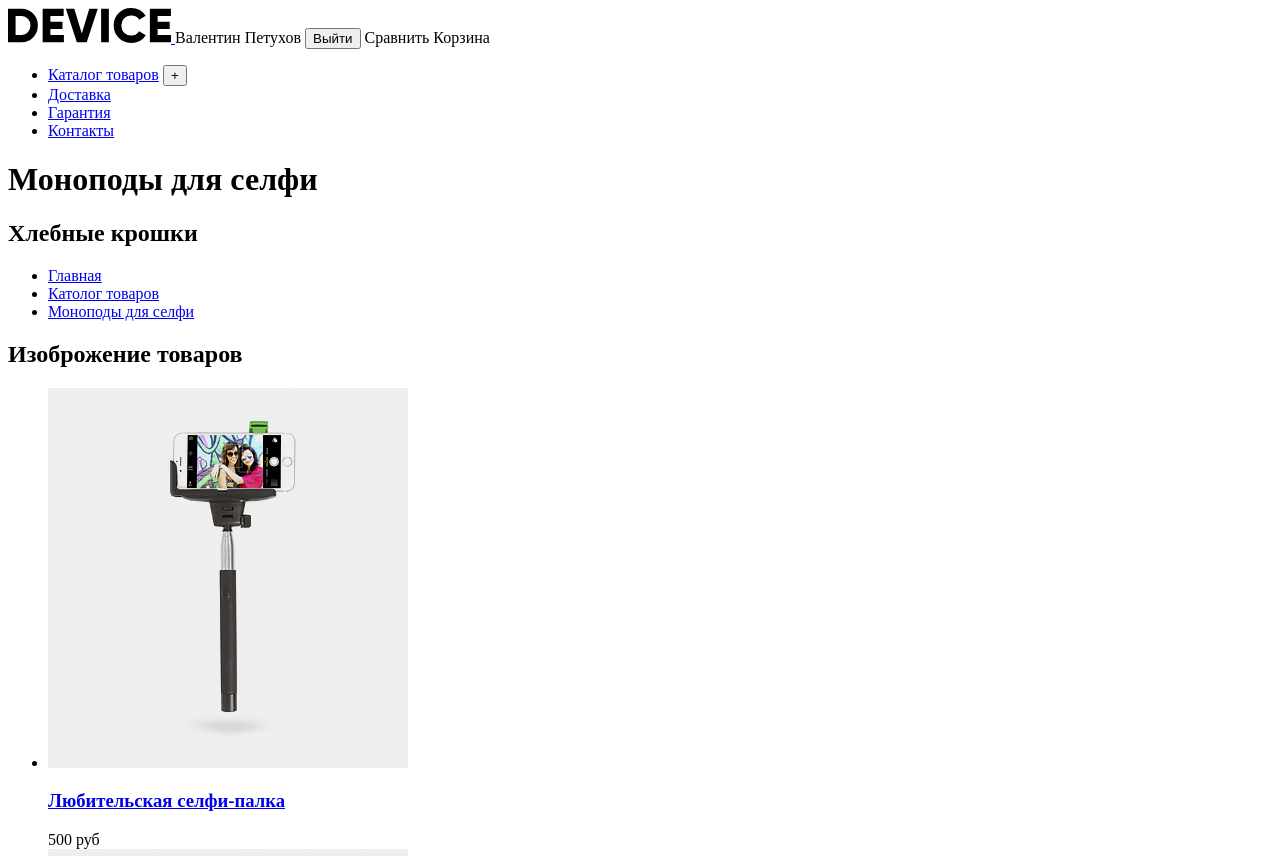
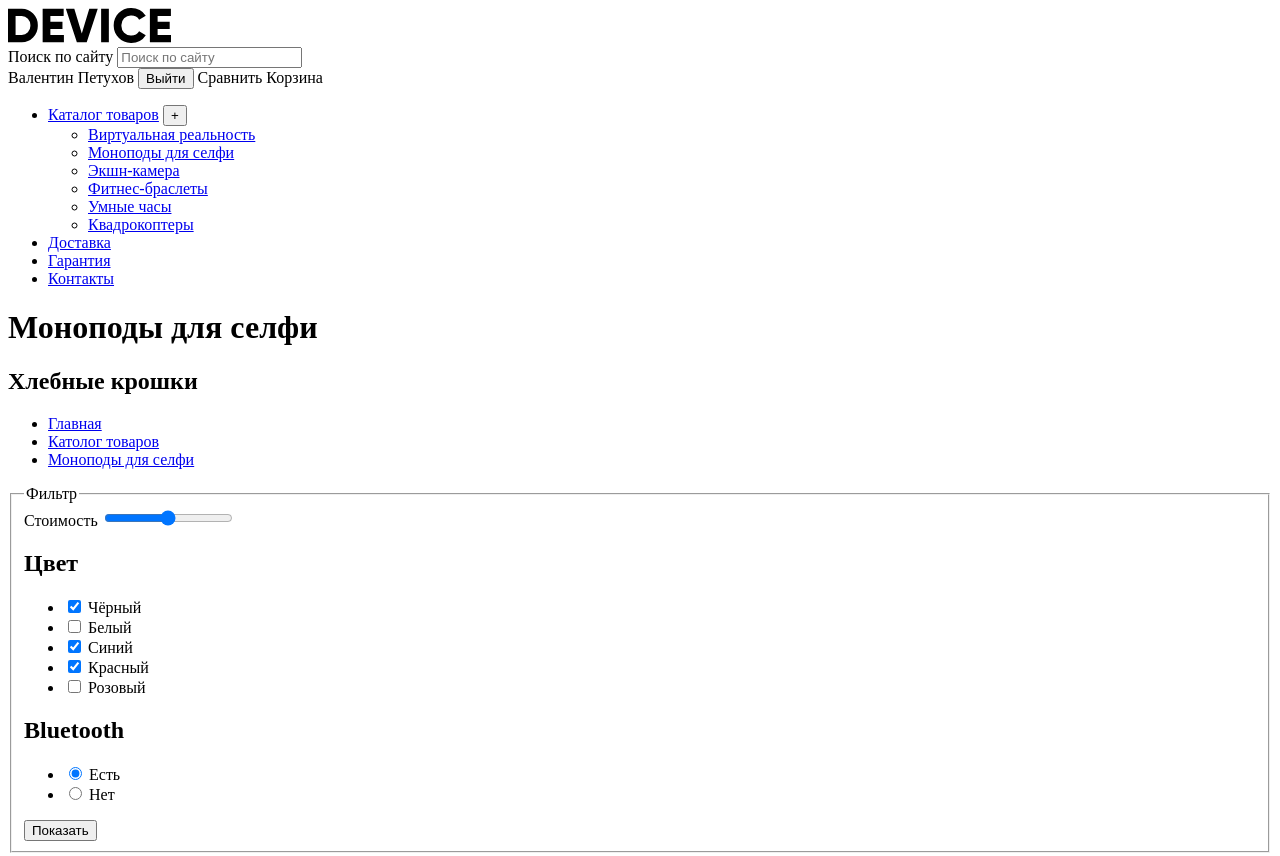
Before and after one commit to SldTir/874017-device-26, a plain HTML site: page catalog.html in a window 1280 px wide. Shown: the top 856 px of the page. Drawn offline with Linux system fonts and the light colour scheme.

Commit message:
Добавил поля

```diff
--- a/catalog.html
+++ b/catalog.html
@@ -10,8 +10,12 @@
         <a href="index.html">
           <img src="img/logo.svg" alt="Логотип DEVICE">
         </a>
-
-        <!-- Здесь будет поле-->
+        <form action="https://echo.htmlacademy.ru" method="post">
+            <label>
+              <span class="visually-hidden">Поиск по сайту</span>
+              <input type="search" name="search" placeholder="Поиск по сайту">
+            </label>
+        </form>
         <a>
           <!-- Фоновая картика человчка -->
           Валентин Петухов
@@ -27,7 +31,16 @@
         </a>
         <ul>
           <li><a href="#">Каталог товаров</a>
-            <button type="button">+</button></li>
+            <button type="button">+</button>
+              <ul>
+                <li><a href="#">Виртуальная реальность</a></li>
+                <li><a href="#">Моноподы для селфи</a></li>
+                <li><a href="#">Экшн-камера</a></li>
+                <li><a href="#">Фитнес-браслеты</a></li>
+                <li><a href="#">Умные часы</a></li>
+                <li><a href="#">Квадрокоптеры</a></li>
+              </ul>
+          </li>
           <li><a href="#">Доставка</a></li>
           <li><a href="#">Гарантия</a></li>
           <li><a href="#">Контакты</a></li>
@@ -38,16 +51,72 @@
       <h1>Моноподы для селфи</h1>
 
       <section>
-        <h2>Хлебные крошки</h2>
+        <h2 class="visually-hidden">Хлебные крошки</h2>
         <ul>
           <li><a href="index.html">Главная</a></li>
           <li><a href="#">Католог товаров</a></li>
           <li><a href="#">Моноподы для селфи</a></li>
         </ul>
       </section>
-
       <!-- Красная область с фильтрами и полями -->
-
+      <form action="https://echo.htmlacademy.ru" method="get">
+        <fieldset>
+          <legend>Фильтр</legend>
+          <label>
+            Стоимость
+            <input type="range" name="cost" max="8000" min="0">
+          </label>
+          <h2>Цвет</h2>
+          <ul>
+            <li>
+              <label>
+                <input type="checkbox" name="color" value="black" checked>
+                Чёрный
+              </label>
+            </li>
+            <li>
+                <label>
+                  <input type="checkbox" name="color" value="white">
+                  Белый
+                </label>
+            </li>
+            <li>
+                <label>
+                  <input type="checkbox" name="color" value="blue" checked>
+                  Синий
+                </label>
+            </li>
+            <li>
+                <label>
+                  <input type="checkbox" name="color" value="red" checked>
+                  Красный
+                </label>
+            </li>
+            <li>
+                <label>
+                  <input type="checkbox" name="color" value="pink">
+                  Розовый
+                </label>
+            </li>
+          </ul>
+          <h2>Bluetooth</h2>
+          <ul>
+            <li>
+              <label>
+                <input type="radio" name="Bluetooth" value="yes" checked>
+                Есть
+              </label>
+            </li>
+            <li>
+              <label>
+                <input type="radio" name="Bluetooth" value="no">
+                Нет
+              </label>
+            </li>
+          </ul>
+          <button type="submit">Показать</button>
+        </fieldset>
+      </form>
       <section>
         <h2>Изоброжение товаров</h2>
         <ul>
@@ -84,23 +153,23 @@
       </a>
 
       <section>
-        <h2>Интерфейс</h2>
-        <a>
+        <h2 class="visually-hidden">Интерфейс</h2>
+        <a href="#">
           <!-- Фоновая картика человчка -->
           Валентин Петухов</a>
         <button type="button">Выйти</button>
-        <a>
+        <a href="#">
           <!-- Фоновая картика диограммы -->
           Сравнить
         </a>
-        <a>
+        <a href="#">
           <!-- Фоновая картика диограммы -->
           Корзина
         </a>
       </section>
 
       <section>
-        <h2>Контакты</h2>
+        <h2 class="visually-hidden">Контакты</h2>
         <p>г. Москва, ул. Строителей, 15</p>
         <ul>
           <li><a href="#">ДОСТАВКА</a></li>
@@ -113,11 +182,11 @@
       <!-- Фоновая картика полосочки -->
 
       <section>
-        <h2>Соцсети</h2>
+        <h2 class="visually-hidden">Соцсети</h2>
           <ul>
-          <li><a href="#"><!-- Фоновая картика Фейсбук --></a></li>
-          <li><a href="#"><!-- Фоновая картика Инстаграмм --></a></li>
-          <li><a href="#"><!-- Фоновая картика Твиттер --></a></li>
+          <li><a href="https://www.facebook.com"><!-- Фоновая картика Фейсбук --></a></li>
+          <li><a href="https://www.instagram.com"><!-- Фоновая картика Инстаграмм --></a></li>
+          <li><a href="https://twitter.com"><!-- Фоновая картика Твиттер --></a></li>
         </ul>
       </section>
 
```
Also changed, not shown: index.html (+44 -12 lines).
